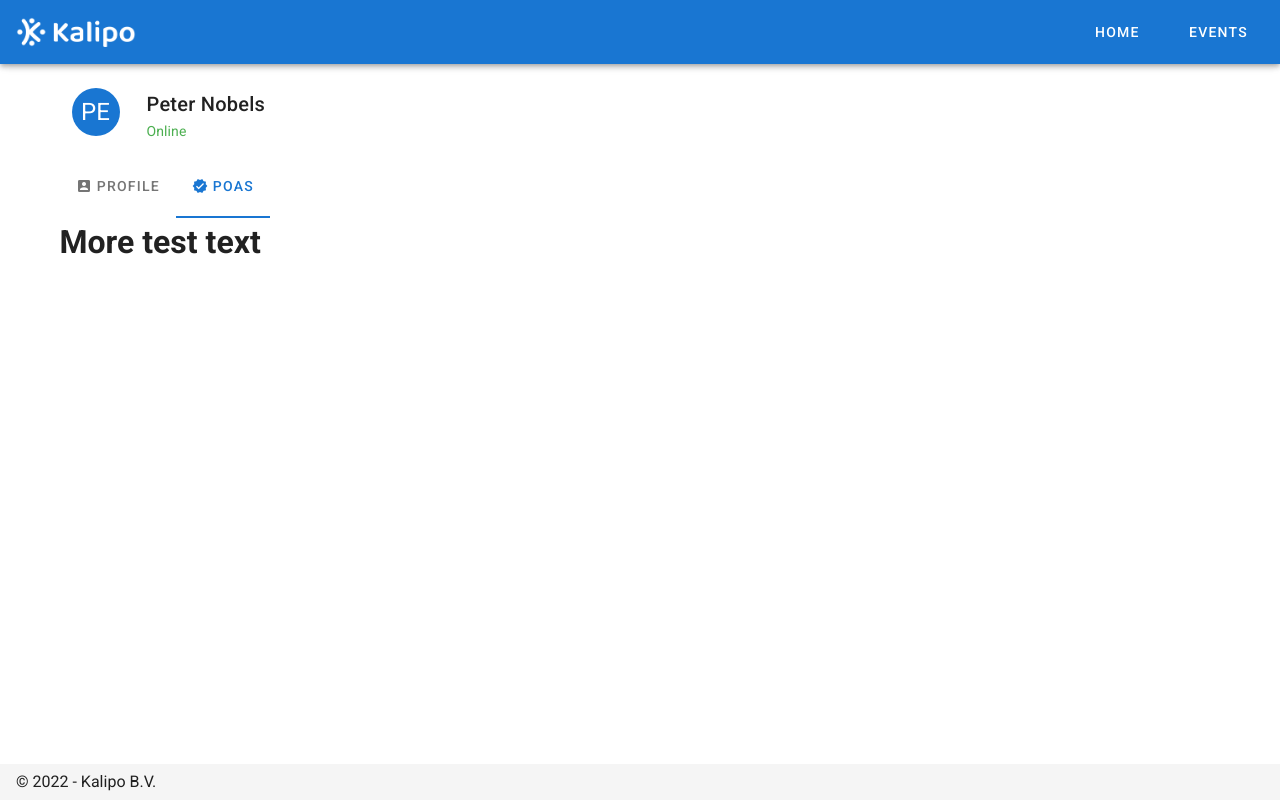
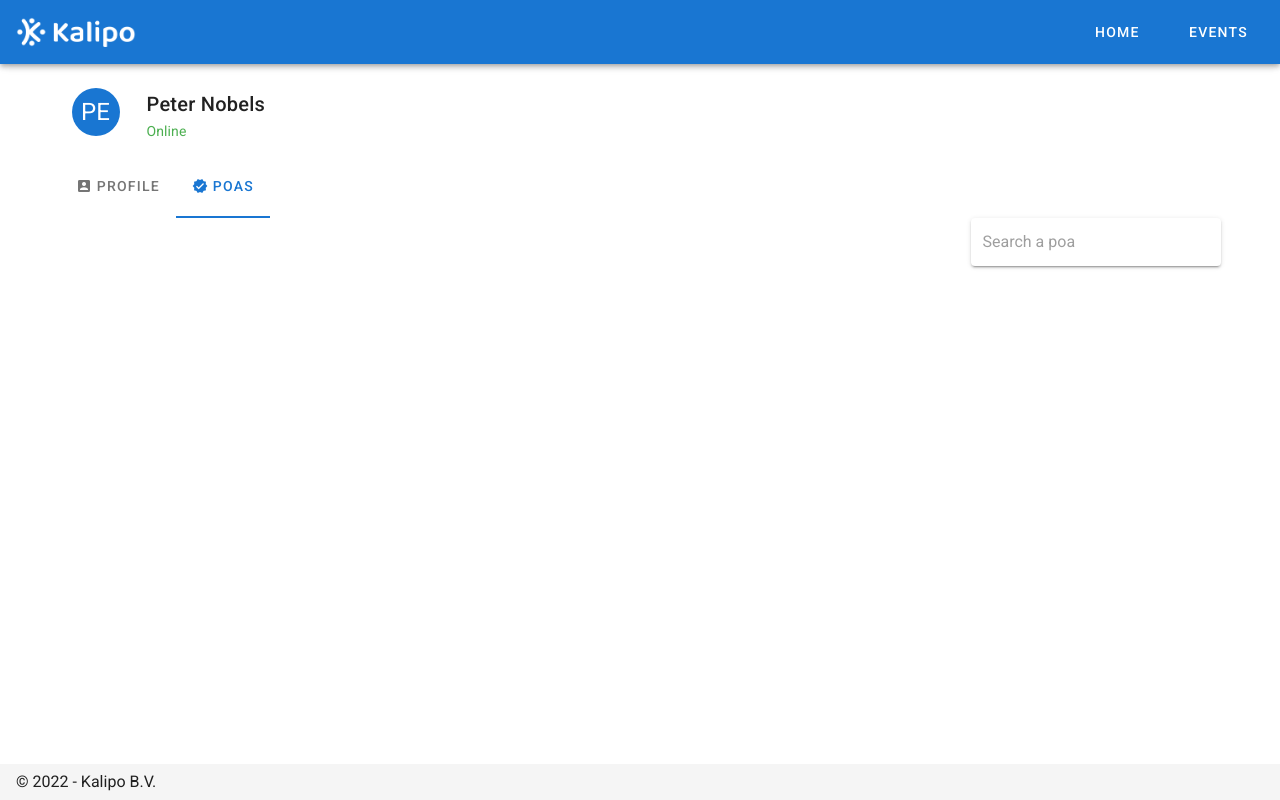
Before and after one commit to hesteren/client-poa, a Nuxt app: page /profiles/peter_nobels in a window 1280 px wide. Both pictures are taken after a click on the tab "POAS". Built offline with nearby package versions, Linux system fonts and the light colour scheme.

Commit message:
Search bar poas

```diff
--- a/pages/profiles/_username.vue
+++ b/pages/profiles/_username.vue
@@ -34,7 +34,15 @@
       <p>Some test text</p>
     </Tab>
     <Tab :isSelected="selected === 'POAs'">
-      <h1>More test text</h1>
+      <div class="d-flex justify-end mb-6">
+        <div>
+          <v-text-field
+            placeholder="Search a poa"
+            style="width: 250px"
+            solo
+          ></v-text-field>
+        </div>
+      </div>
     </Tab>
   </v-container>
 </template>
```
